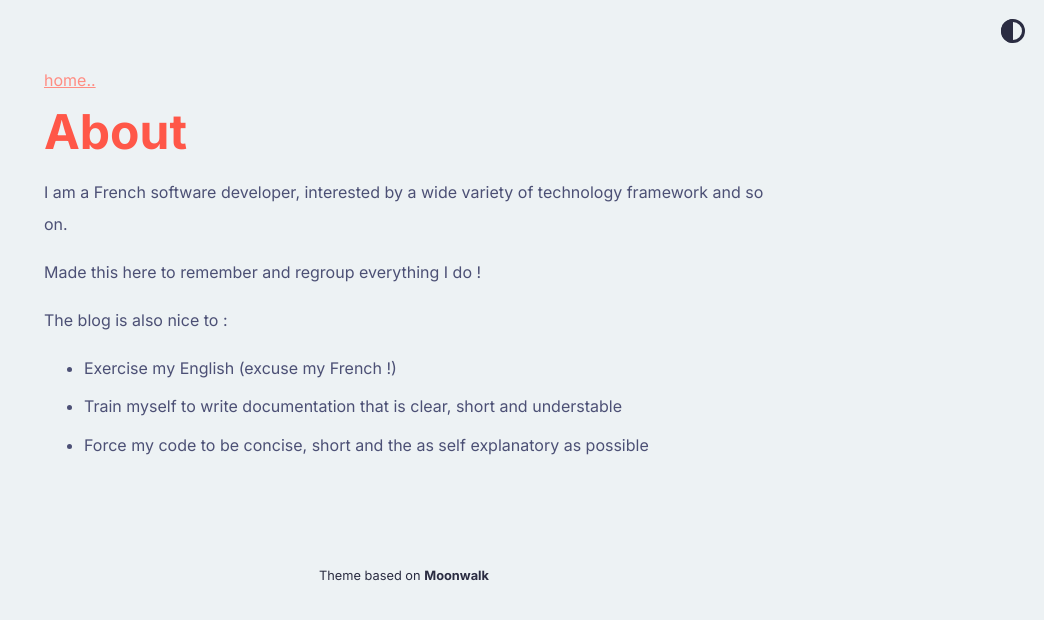
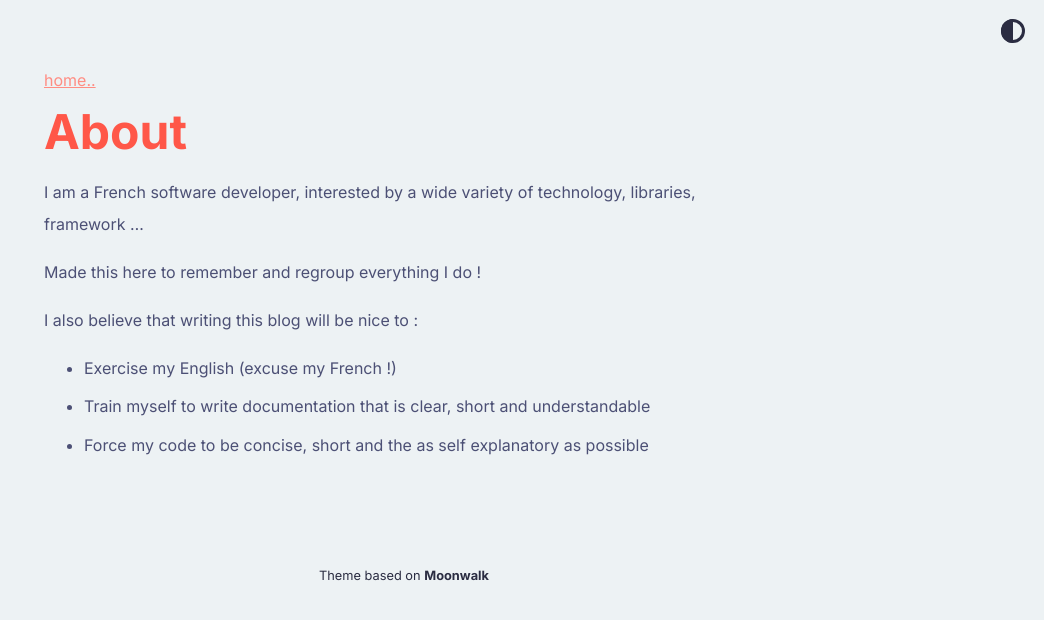
Before and after one commit to ndegheselle/blog.degheselle.fr, a Jekyll site: the page built from about.md, in a window 1280 px wide. Shown: the top 620 px of the page, without its empty margins (236-1280 px from the left). Built offline with Jekyll 4.4.1, drawn with Linux system fonts in a browser that asks for light colours.

```diff
--- a/about.md
+++ b/about.md
@@ -3,11 +3,11 @@ layout: post
 title: About
 ---
 
-I am a French software developer, interested by a wide variety of technology framework and so on.
+I am a French software developer, interested by a wide variety of technology, libraries, framework ...
 
 Made this here to remember and regroup everything I do !
 
-The blog is also nice to :
+I also believe that writing this blog will be nice to :
 - Exercise my English (excuse my French !)
-- Train myself to write documentation that is clear, short and understable
+- Train myself to write documentation that is clear, short and understandable
 - Force my code to be concise, short and the as self explanatory as possible
```
Also changed, not shown: _posts/2023-01-14-setting-up-express-with-an-app-and-api.md (+2 -2 lines).
